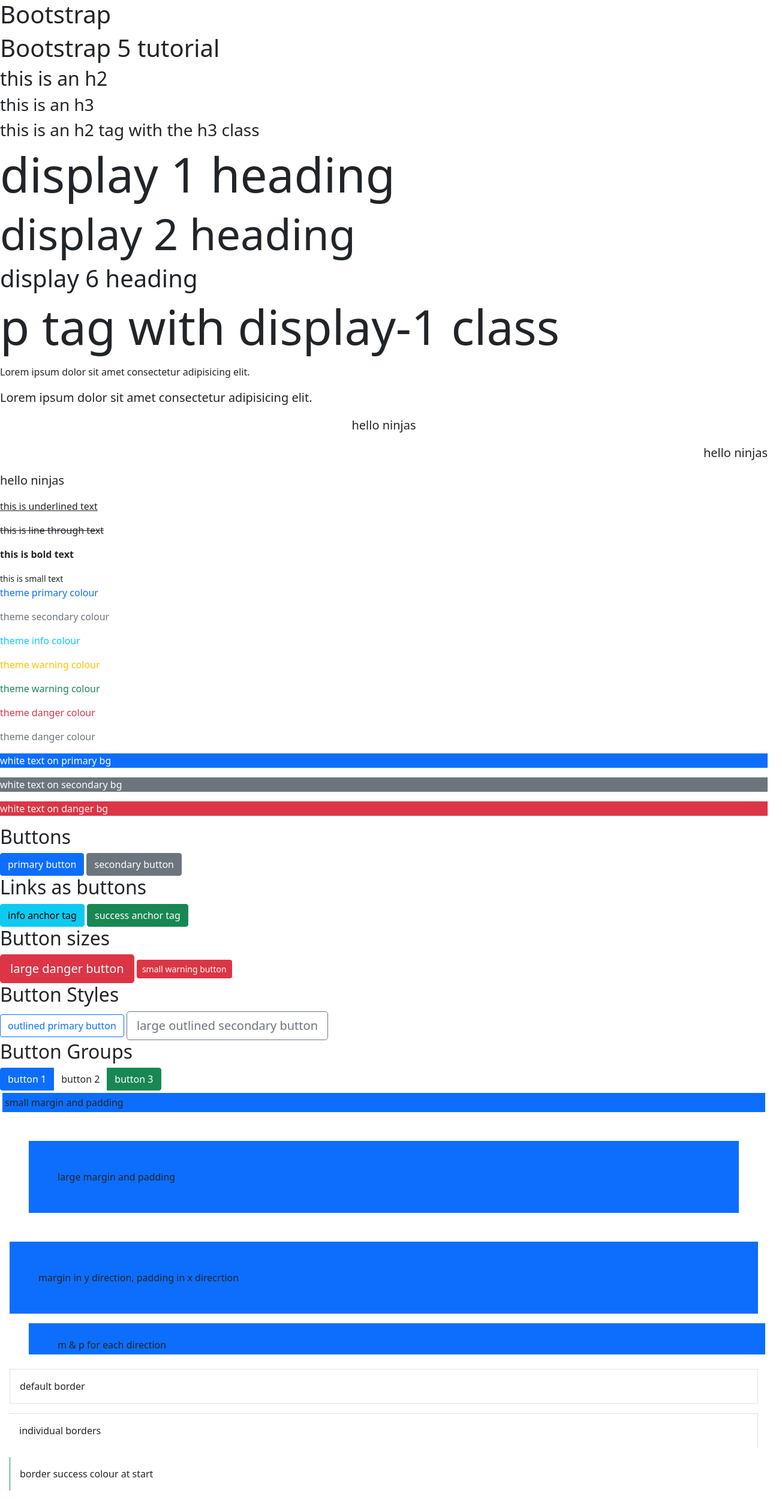
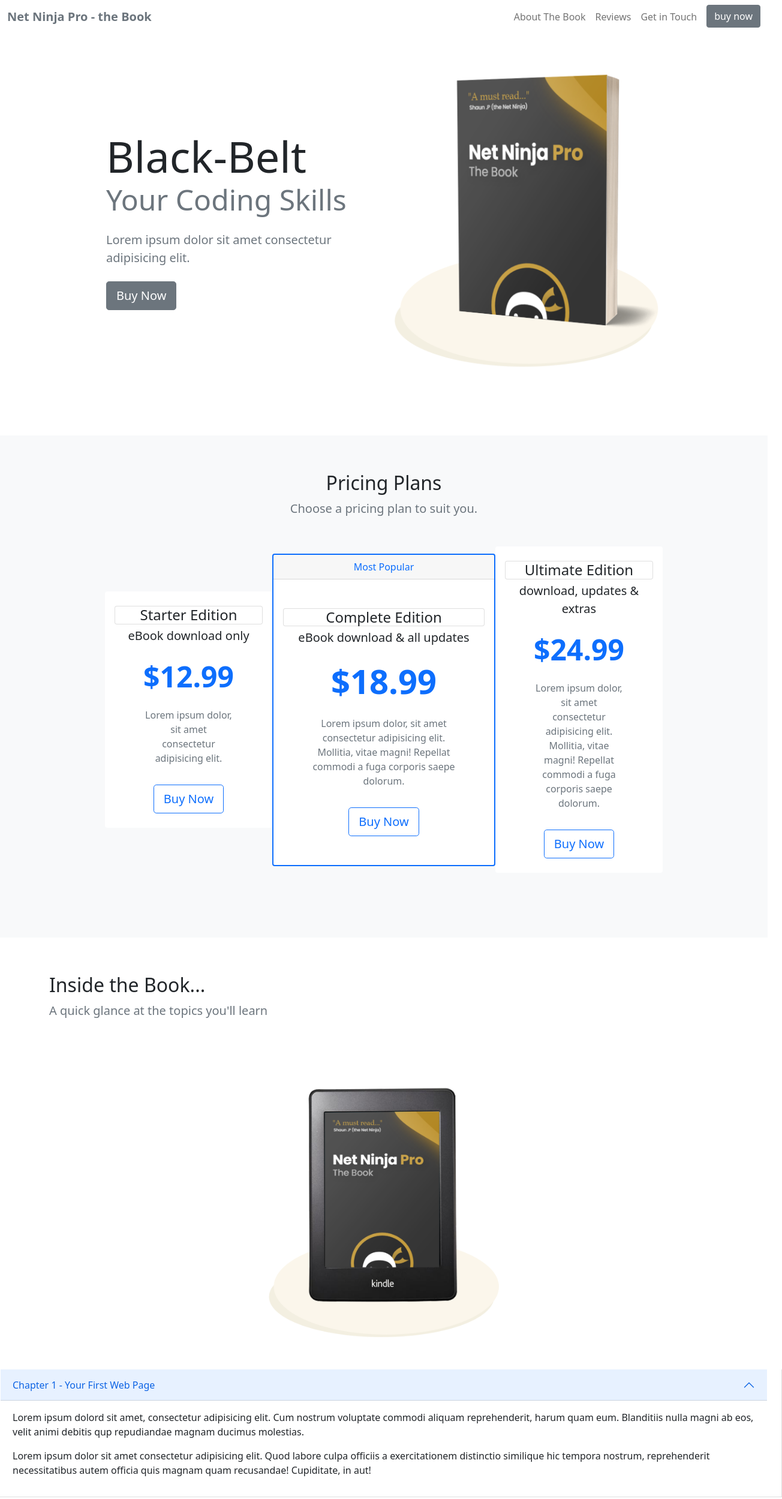
Before and after one commit to JanelyH/bootstrap, a plain HTML site: page index.html in a window 1280 px wide. Shown: the top 2499 px of the page at 60% size, 1304 px wide, since content can reach past the window. Drawn offline with nearby package versions, Linux system fonts and the light colour scheme.

Commit message:
Jõudsin 11 videoni, 10.16 juurde. Vaata üle teine sektsioon alt

```diff
--- a/index.html
+++ b/index.html
@@ -4,148 +4,182 @@
     <meta charset="UTF-8">
     <meta name="viewport" content="width=device-width, initial-scale=1.0">
     <link href="https://cdn.jsdelivr.net/npm/bootstrap@5.0.2/dist/css/bootstrap.min.css" rel="stylesheet" integrity="sha384-EVSTQN3/azprG1Anm3QDgpJLIm9Nao0Yz1ztcQTwFspd3yD65VohhpuuCOmLASjC" crossorigin="anonymous">
-
-    <title>Bootstrap</title>
+    <title>Net Ninja Pro - the Book</title>
+    <style>
+        section{
+            padding: 60px 0;
+        }
+    </style>
 </head>
 <body>
-<h1>Bootstrap</h1>
-<!-- heading tags -->
-<h1>Bootstrap 5 tutorial</h1>
-<h2>this is an h2</h2>
-<h3>this is an h3</h3>
-<h2 class="h3">this is an h2 tag with the h3 class</h2>
 
-<!-- display headings -->
-<h1 class="display-1">display 1 heading</h1>
-<h1 class="display-2">display 2 heading</h1>
-<h1 class="display-6">display 6 heading</h1>
-<p class="display-1">p tag with display-1 class</p>
+<!-- navbar -->
+ <nav class="navbar navbar-expand-md navbar-light">
+    <div class="container-xxl">
+        <a href="#intro" class="navbar-brand">
+            <span class="fw-bold text-secondary">
+                Net Ninja Pro - the Book
+            </span>
+        </a>
+        <!-- toggle button for mobile nav -->
+         <button class="navbar-toggler" type="button" data-bs-toggle="collapse"
+         data-bs-target="#main-nav" aria-controls="main-nav" aria-expanded="false"
+         aria-label="Toggle navigation">
+            <span class="navbar-toggler-icon"></span>
+        </button>
 
-<!-- lead text & aligment -->
- <p>Lorem ipsum dolor sit amet consectetur adipisicing elit.</p>
- <p class="lead">Lorem ipsum dolor sit amet consectetur adipisicing elit.</p>
- <p class="lead text-center">hello ninjas</p>
- <p class="lead text-end">hello ninjas</p>
- <p class="lead">hello ninjas</p>
+        <!-- navbar links -->
+         <div class="collapse navbar-collapse justify-content-end align-center"
+         id="main-nav">
+          <ul class="navbar-nav">
+            <li class="nav-item">
+                <a class="nav-link" href="#topics">About The Book</a>
+            </li>
+            <li class="nav-item">
+                <a class="nav-link" href="#reviews">Reviews</a>
+            </li>
+            <li class="nav-item">
+                <a class="nav-link" href="#contact">Get in Touch</a>
+            </li>
+            <li class="nav-item d-md-none">
+                <a class="nav-link" href="#pricing">Pricing</a>
+            </li>
+            <li class="nav-item ms-2 d-none d-md-inline">
+                <a class="btn btn-secondary" href="#pricing">buy now</a>
+            </li>
+          </ul>
+        </div>
+    </div>
+ </nav>
 
- <!-- text decoration & font weight -->
-  <p class="text-decoration-underline">this is underlined text</p>
-  <p class="text-decoration-line-through">this is line through text</p>
-  <p class="fw-bold">this is bold text</p>
-  <small>this is small text</small>
+<!-- main image & intro text -->
+ <section id="intro">
+    <div class="container-lg">
+        <div class="row justify-content-center align-items-center">
+            <div class="col-md-5 text-center text-md-start">
+                <h1>
+                    <div class="display-2">Black-Belt</div>
+                    <div class="display-5 text-muted">Your Coding Skills</div>
+                </h1>
+                <p class="lead my-4 text-muted">Lorem ipsum dolor sit amet consectetur adipisicing elit.</p>
+                <a href="#pricing" class="btn btn-secondary btn-lg">Buy Now</a>
+            </div>
+            <div class="col-md-5 text-center d-none d-md-block">
+                <img class="img-fluid" src="/asstes/ebook-cover.png" alt="ebook-cover">
+            </div>
+        </div>
+    </div>
+ </section>
 
-<!-- text colours -->
- <p class="text-primary">theme primary colour</p>
- <p class="text-secondary">theme secondary colour</p>
- <p class="text-info">theme info colour</p>
- <p class="text-warning">theme warning colour</p>
- <p class="text-success">theme warning colour</p>
- <p class="text-danger">theme danger colour</p>
- <p class="text-muted">theme danger colour</p>
-
- <!-- bg colors -->
-  <p class="text-white bg-primary">white text on primary bg</p>
-  <p class="text-white bg-secondary">white text on secondary bg</p>
-  <p class="text-light bg-danger">white text on danger bg</p>
-
-  <!-- basic buttons -->
-   <h2>Buttons</h2>
-
-   <button class="btn btn-primary">primary button</button>
-   <button class="btn btn-secondary">secondary button</button>
-
-   <!-- anchor tags as buttons -->
-    <h2>Links as buttons</h2>
-
-    <a href="#" class="btn btn-info">info anchor tag</a>
-    <a href="#" class="btn btn-success">success anchor tag</a>
-
-<!-- button sizes -->
- <h2>Button sizes</h2>
-
- <button class="btn btn-lg btn-danger">large danger button</button>
- <button class="btn btn-sm btn-danger">small warning button</button>
-
- <!-- outlined styles -->
-  <h2>Button Styles</h2>
-
-  <button class="btn btn-outline-primary">outlined primary button</button>
-  <button class="btn btn-outline-secondary btn-lg">large outlined secondary button</button>
-
-  <!-- button groups -->
-   <h2>Button Groups</h2>
-
-   <div class="btn-group">
-    <a href="#" class="btn btn-primary">button 1</a>
-    <a href="#" class="btn btn-wrning">button 2</a>
-    <a href="#" class="btn btn-success">button 3</a>
+ <!-- pricing plans -->
+  <section id="pricing" class="bg-light mt-5">
+    <div class="container-lg">
+        <div class="text-center">
+            <h2>Pricing Plans</h2>
+            <p class="lead text-muted">Choose a pricing plan to suit you.</p>
         </div>
 
-   <!-- margin and padding -->
-    <div class="bg-primary m-1 p-1">small margin and padding</div>
-    <div class="bg-primary m-5 p-5">large margin and padding</div>
-    <div class="bg-primary m-3 p-5">margin in y direction, padding in x direcrtion</div>
-    <div class="bg-primary mt-3 mb-4 ms-5 me-1 ps-5 pt-4 pe-2 pb-1">m & p for each direction</div>
-
-   <!-- borders -->
-    <div class="m-3 p-3 border"> default border</div>
-    <div class="m-3 p-3 border-top border-end">individual borders</div>
-    <div class="m-3 p-3 border-start border-success">border success colour at start</div>
-    <div class="m-3 p-3 border-start border-danger border-5">thicker border</div>
-    <div class="m-3 p-3 rounded border border-5">rounded corners</div>
-    <div class="m-3 p-3 rounded-pill border border-5">rounded pill corners</div>
-
-   <!-- box shadow -->
-   <div class="m-3 p-3 shadow-sm">element with small box shadow</div>
-   <div class="m-3 p-3 shadow">element with large box shadow</div>
-
-   <!-- fobt weight -->
-   <p class="fw-bold">bold text</p>
-   <p class="fw-bolder">bolder text</p>
-   <p>normal text</p>
-   <p class="fw-light">italic text</p>
-   <p class="fst-italic fw-light">italic light text</p>
-
-   <div class="container my-5">
-    <h2>normal container</h2>
-    <p>Lorem ipsum dolor sit amet consectetur adipisicing elit. Iure inventore commodi totam, odio vero magnam laudantium enim et laborum similique assumenda nostrum earum numquam laboriosam nesciunt iste, facere fuga sed?</p>
+        <div class="row my-5 align-items-center justify-content-center g-0">
+            <div class="col-8 col-lg-4 col-xl-3">
+                <div class="card border-0">
+                    <div class="card-body text-center py-4">
+                        <h4 class="card title">Starter Edition</h4>
+                        <p class="lead card-subtitle">eBook download only</p>
+                        <p class="display-5 my-4 text-primary fw-bold">$12.99</p>
+                        <p class="card-text mx-5 text-muted d-none d-lg-block">Lorem ipsum dolor, sit amet consectetur adipisicing elit.</p>
+                        <a href="#" class="btn btn-outline-primary btn-lg mt-3">Buy Now</a>
                     </div>
-
-   <div class="container-fluid">
-    <p>Lorem ipsum dolor sit amet consectetur adipisicing elit. Repellat laborum praesentium, ipsum labore sequi quibusdam est animi in id beatae, unde minima nesciunt delectus! Iusto accusantium eaque debitis est alias.</p>
                 </div>
-
-   <div class="container-lg my-5">
-    <h2>100% width until lg screens, then container</h2>
-    <p>Lorem ipsum dolor sit amet consectetur adipisicing elit. Quos soluta aperiam eos iure laborum quis molestias animi consectetur temporibus, illo fuga adipisci, saepe quasi doloribus eveniet odit qui debitis sapiente?</p>
             </div>
-
-   <div class="container-xl my-5">
-    <h2>100% width until xl screens, then container</h2>
-   </div>
-
-   <div class="container-lg my-5">
-    <h2>basic grid</h2>
-    <div class="row">
-        <div class="col">
-            <div class="p-5 bg-primary text-light"> col 1</div>
-        </div>
-        <div class="col">
-            <div class="p-5 bg-primary text-light"> col 2</div>
-        </div>
-        <div class="col">
-            <div class="p-5 bg-primary text-light"> col 3</div>
-        </div>
-        <div class="col">
-            <div class="p-5 bg-primary text-light"> col 4</div>
+            <div class="col-9 col-lg-4">
+                <div class="card border-primary border-2">
+                    <div class="card-header text-center text-primary">Most Popular</div>
+                    <div class="card-body text-center py-5">
+                        <h4 class="card title">Complete Edition</h4>
+                        <p class="lead card-subtitle">eBook download & all updates</p>
+                        <p class="display-4 my-4 text-primary fw-bold">$18.99</p>
+                        <p class="card-text mx-5 text-muted d-none d-lg-block">Lorem ipsum dolor, sit amet consectetur adipisicing elit. Mollitia, vitae magni! Repellat commodi a fuga corporis saepe dolorum.</p>
+                        <a href="#" class="btn btn-outline-primary btn-lg mt-3">
+                          Buy Now
+                        </a>
                      </div>
                    </div>
                 </div>
 
-
-   <div class="container-lg my-5">
+                <div class="col-8 col-lg-4 col-xl-3">
+                    <div class="card border-0">
+                        <div class="card-body text-center py-4">
+                            <h4 class="card title">Ultimate Edition</h4>
+                            <p class="lead card-subtitle">download, updates & extras</p>
+                            <p class="display-5 my-4 text-primary fw-bold">$24.99</p>
+                            <p class="card-text mx-5 text-muted d-none d-lg-block">Lorem ipsum dolor, sit amet consectetur adipisicing elit. Mollitia, vitae magni! Repellat commodi a fuga corporis saepe dolorum.</p>
+                            <a href="#" class="btn btn-outline-primary btn-lg mt-3">
+                              Buy Now
+                            </a>
+                         </div>
+                       </div>
+                    </div>
 
               </div>
-   <script src="https://cdn.jsdelivr.net/npm/bootstrap@5.0.2/dist/js/bootstrap.bundle.min.js" integrity="sha384-MrcW6ZMFYlzcLA8Nl+NtUVF0sA7MsXsP1UyJoMp4YLEuNSfAP+JcXn/tWtIaxVXM" crossorigin="anonymous"></script>
-</body>
-</html>
+
+
+
+    </div>
+  </section>
+
+ <!-- topics at a glance -->
+  <section id="topics">
+    <div class="container-md">
+        <h2>Inside the Book...</h2>
+        <p class="lead text-muted">A quick glance at the topics you'll learn</p>
+    </div>
+
+    <div class="row my-5 g-5 justify-content-around align-items-center">
+        <div class="col-6 col-lg-4">
+            <img src="asstes/kindle.png" class="img-fluid" alt="ebook">
+        </div>
+
+        <!-- accordion -->
+         <div class="accordion-item">
+            <h2 class="accordion-header" id="heading-1">
+                <button class="accordion-button" type="button" data-bs-toggle="collapse"
+                data-bs-target="#chapter-1" aria-expanded="true" aria-controls="chapter-1">
+                   Chapter 1 - Your First Web Page
+                </button>
+            </h2>
+            <div id="chapter-1" class="accordion-collapse collapse show"
+            aria-labelledby="heading-1" data-bs-parent="#chapters">
+             <div class="accordion-body">
+                <p>Lorem ipsum dolord sit amet, consectetur adipisicing elit. Cum nostrum voluptate commodi aliquam reprehenderit, harum quam eum. Blanditiis nulla magni ab eos, velit animi debitis qup repudiandae magnam ducimus molestias.</p>
+                <p>Lorem ipsum dolor sit amet consectetur adipisicing elit. Quod labore culpa officiis a exercitationem distinctio similique hic tempora nostrum, reprehenderit necessitatibus autem officia quis magnam quam recusandae! Cupiditate, in aut!</p>
+             </div>
+           </div>
+         </div>
+         <div class="accordion-item">
+            <h2 class="accordion-header" id="heading-2">
+                <button class="accordion-button collapsed" type="button"
+                data-bs-toggle="collapse" data-bs-target="#chapter-2" aria-expanded="false"
+                aria-controls="chapter-2">
+                  Chapter 2 - Mastering CSS
+                </button>
+            </h2>
+            <div id="chapter-2" class="accordion-collapse collapse"
+            aria-labelledby="heading-2" data-bs-parent="#chapters">
+              <div class="accordion-body">
+                <p>Lorem, ipsum dolor sit amet consectetur adipisicing elit. Quis assumenda delectus sapiente quidem consequatur odit adipisci necessitatibus nemo aliquid minus modi tempore quibusdam quas vitae, animi ipsam nulla sunt alias.</p>
+                <p>Lorem, ipsum dolor sit amet consectetur adipisicing elit. Quis assumenda delectus sapiente quidem consequatur odit adipisci necessitatibus nemo aliquid minus modi tempore quibusdam quas vitae, animi ipsam nulla sunt alias.</p>
+              </div>
+            </div>
+          </div>
+
+      </div>
+    </div>
+  </section>
+
+ <!-- reviews -->
+
+
+ <!-- contact form -->
+
+
+ <!-- get updates / modal trigger -->
```
Also changed, not shown: harutamine bootstrap/index.html (added, +222 -0 lines), asstes/ebook-cover.png (added), asstes/kindle.png (added). Lines whose indentation alone changed are shown as unchanged.
